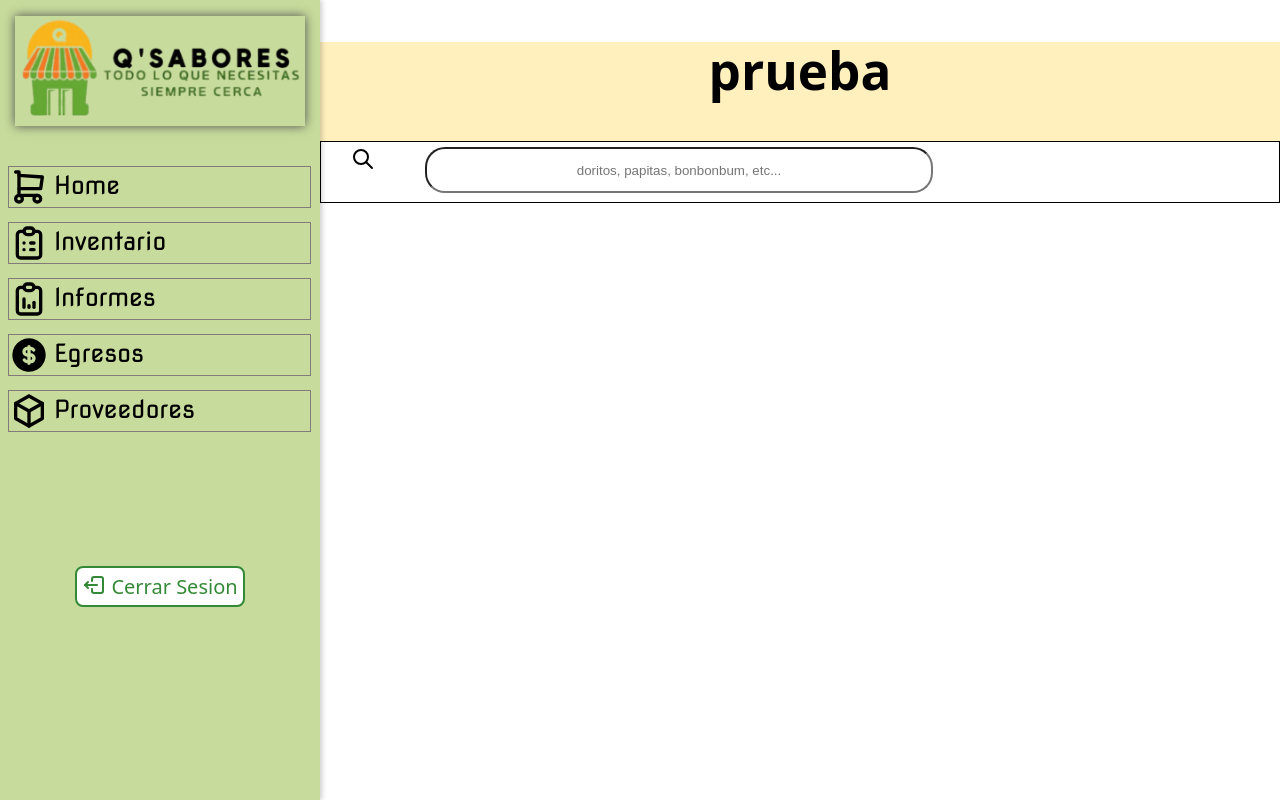
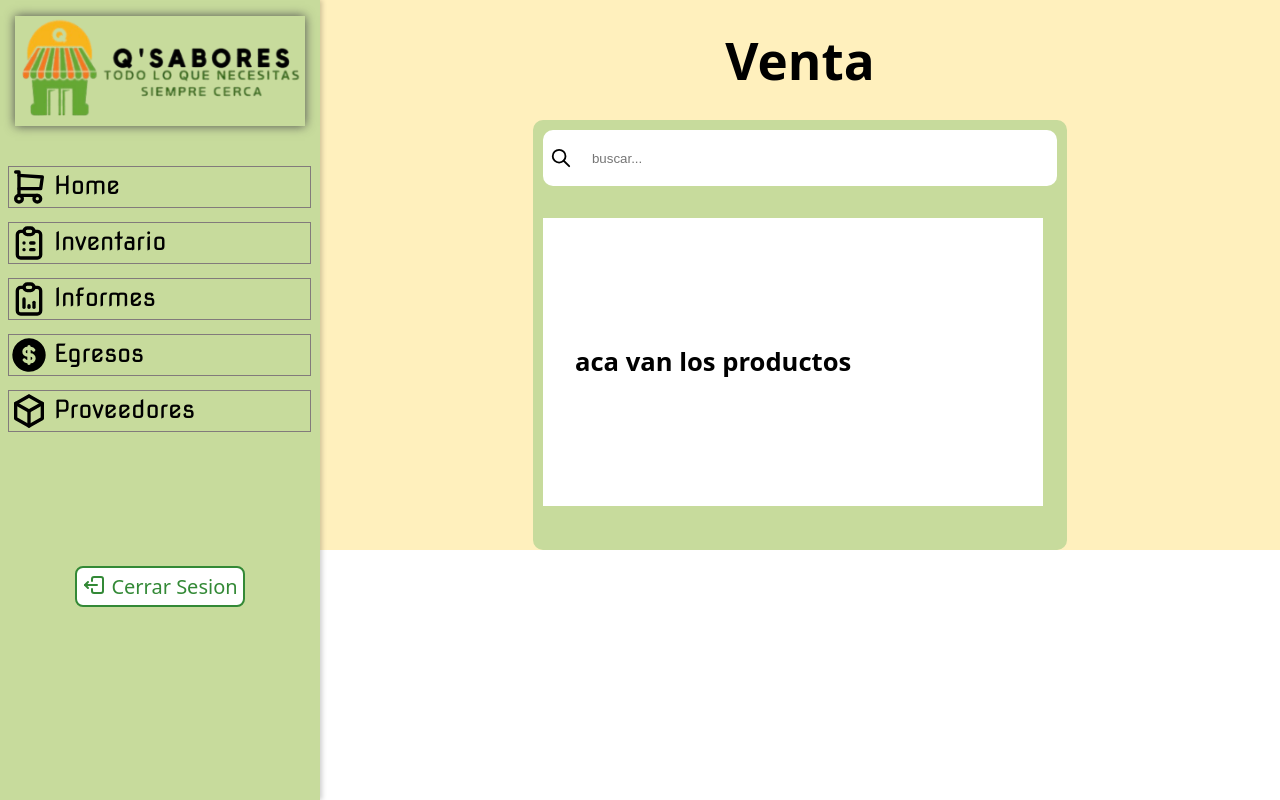
Before and after one commit to AlejandroCastillo17/GDI-Q-SABORES-Frontend, a React (Vite) app in the folder QsaboresFrontend/: page /login in a window 1280 px wide. Both pictures are taken after a click on the button "Iniciar Sesion". Built offline with nearby package versions, Linux system fonts and the light colour scheme; a web font is replaced by a local one.

Commit message:
maquetado apartado de venta

```diff
--- a/QsaboresFrontend/src/components/buscador.jsx
+++ b/QsaboresFrontend/src/components/buscador.jsx
@@ -5,7 +5,7 @@ const Buscador = () => {
   return (
     <section className="buscador-container">
         <svg className="lupa" xmlns="http://www.w3.org/2000/svg"  width="24"  height="24"  viewBox="0 0 24 24"  fill="none"  stroke="#000000"  stroke-width="2"  stroke-linecap="round"  stroke-linejoin="round"  class="icon icon-tabler icons-tabler-outline icon-tabler-search"><path stroke="none" d="M0 0h24v24H0z" fill="none"/><path d="M10 10m-7 0a7 7 0 1 0 14 0a7 7 0 1 0 -14 0" /><path d="M21 21l-6 -6" /></svg>
-        <input type="text" className="buscador" placeholder="doritos, papitas, bonbonbum, etc..."/>
+        <input type="text" className="buscador" placeholder="buscar..."/>
     </section>
   );
 };
--- a/QsaboresFrontend/src/pages/Home.jsx
+++ b/QsaboresFrontend/src/pages/Home.jsx
@@ -4,9 +4,12 @@ const Home = () => {
     return (
         <>
             <section className="home">
-              <h1>prueba</h1>
+              <h1>Venta</h1>
               <section className="contener-principal">
                 <Buscador/>
+                <section className="principal_Contenido">
+                  <h1>aca van los productos</h1>
+                </section>
               </section>
             </section>
         </>
--- a/QsaboresFrontend/src/styles/Buscador.css
+++ b/QsaboresFrontend/src/styles/Buscador.css
@@ -1,32 +1,20 @@
+
 .buscador-container {
+    padding: 7px;
+    width: 500px;
+    display: flex;
+    align-items: center;
+    flex-direction: row;
     background-color: white;
-    padding: 5px;
-    border: 1px solid black;
-    height: 50px;
-
-
-    display: flex;
-    flex-direction: row;
-    align-items: flex-start;
-}
-
-.buscador-container> * {
-    margin: 0 25px;
+    gap: 10px;
+    border-radius: 10px;
 }
 
 .buscador {
     height: 40px;
-    border-radius: 20px;
     width: 500px;
     background-color: white;
     color: black;
-    display: flex;
-    text-align: center;
-
+    padding-left: 10px;
+    border: none
 }
-
-.lupa {
-  height: 40px;
-  justify-content: center;
-  align-items: center;
-}
--- a/QsaboresFrontend/src/styles/Home.css
+++ b/QsaboresFrontend/src/styles/Home.css
@@ -1,14 +1,31 @@
 .home{
- background-color: #FFF0BD
+ background-color: #FFF0BD;
+ display: flex;
+ flex-direction: column ;
+ align-items: center;
+ color: black;
 }
 
-.home div h1 {
-    color: rgb(0, 102, 190);
+.contener-principal{
+    display: flex;
+    flex-direction: column;
+    padding: 10px 10px 0px 10px;
+    height: 420px;
+    background-color: #C7DB9C;
+    border-radius: 10px;
+    gap:2rem;
 }
 
+.principal_Contenido{
+    display: flex;
+    font-size: 0.5rem;
+    align-items: center;
+    text-align: center;
+    width: 500px;
+    height: 18rem ;
+    background-color: white;
+}
 
-.home>h1 {
-    color: black;
-    display: flex;
-    justify-content: center;
+h1{
+    margin: 2rem;
 }
```
